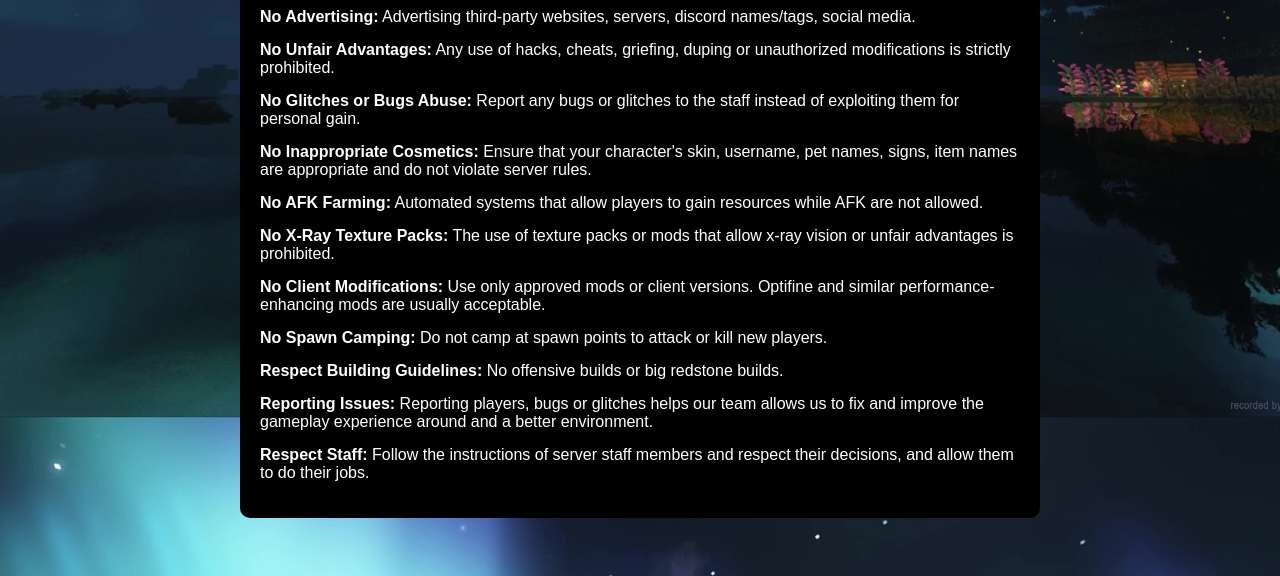
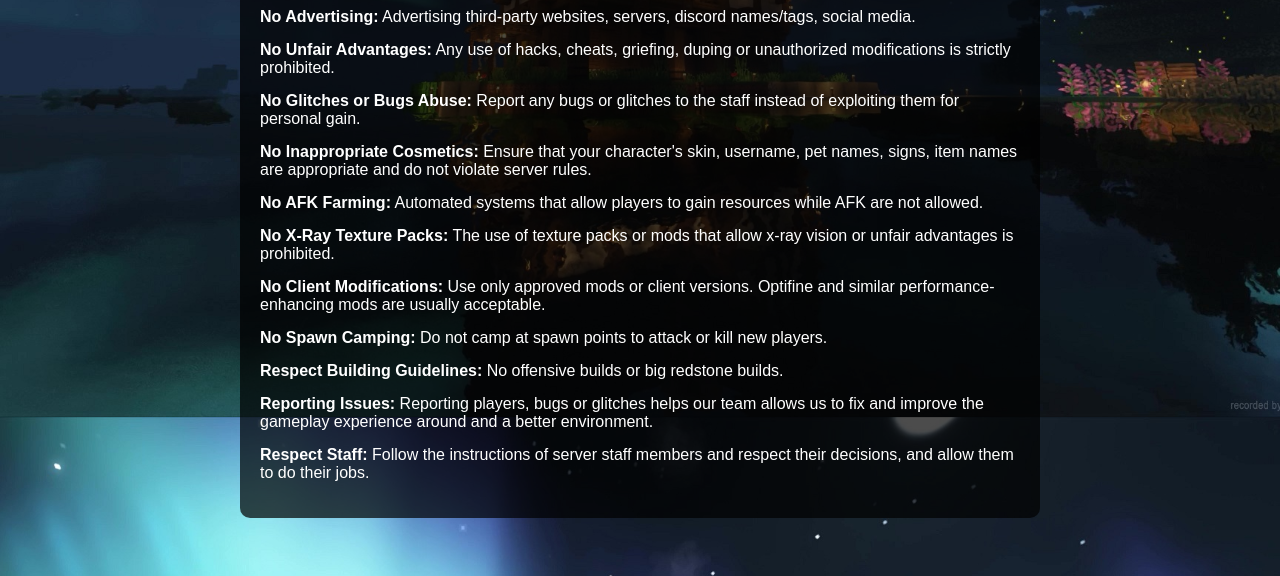
Before and after one commit to VeMegStudios/rules, a plain HTML site: page index.html in a window 1280 px wide. Shown: the part 383-959 px from the top of the page. Drawn offline with Linux system fonts and the light colour scheme.

Commit message:
Update index.html

```diff
--- a/index.html
+++ b/index.html
@@ -23,7 +23,7 @@
             position: relative; /* Ensure positioning of the translucent box */
         }
         .translucent-box {
-            background-color: rgba(0, 0, 0, 1); /* Semi-transparent black color */
+            background-color: rgba(0, 0, 0, 0.7); /* Semi-transparent black color */
             padding: 20px;
             border-radius: 10px;
         }
```
